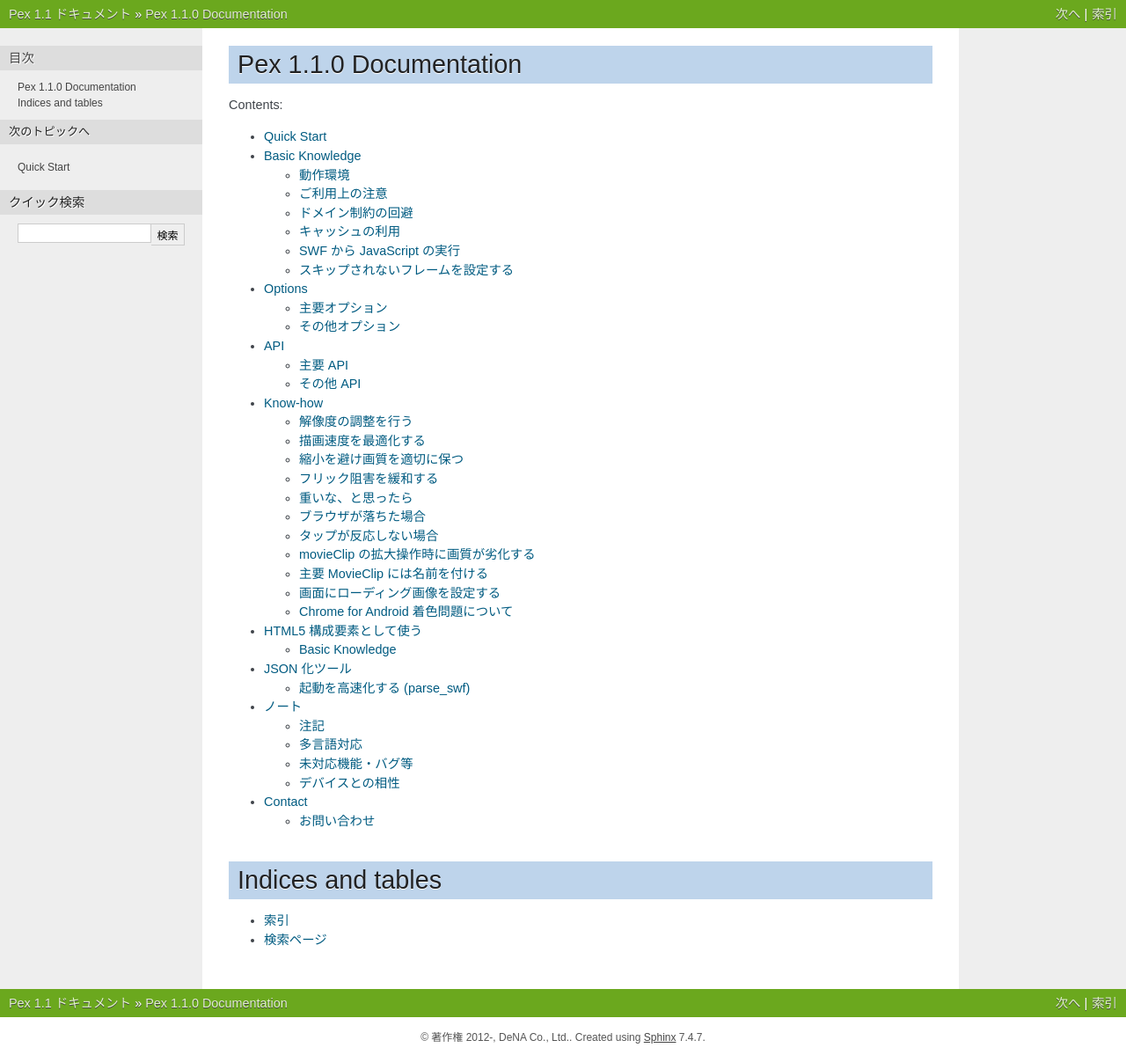
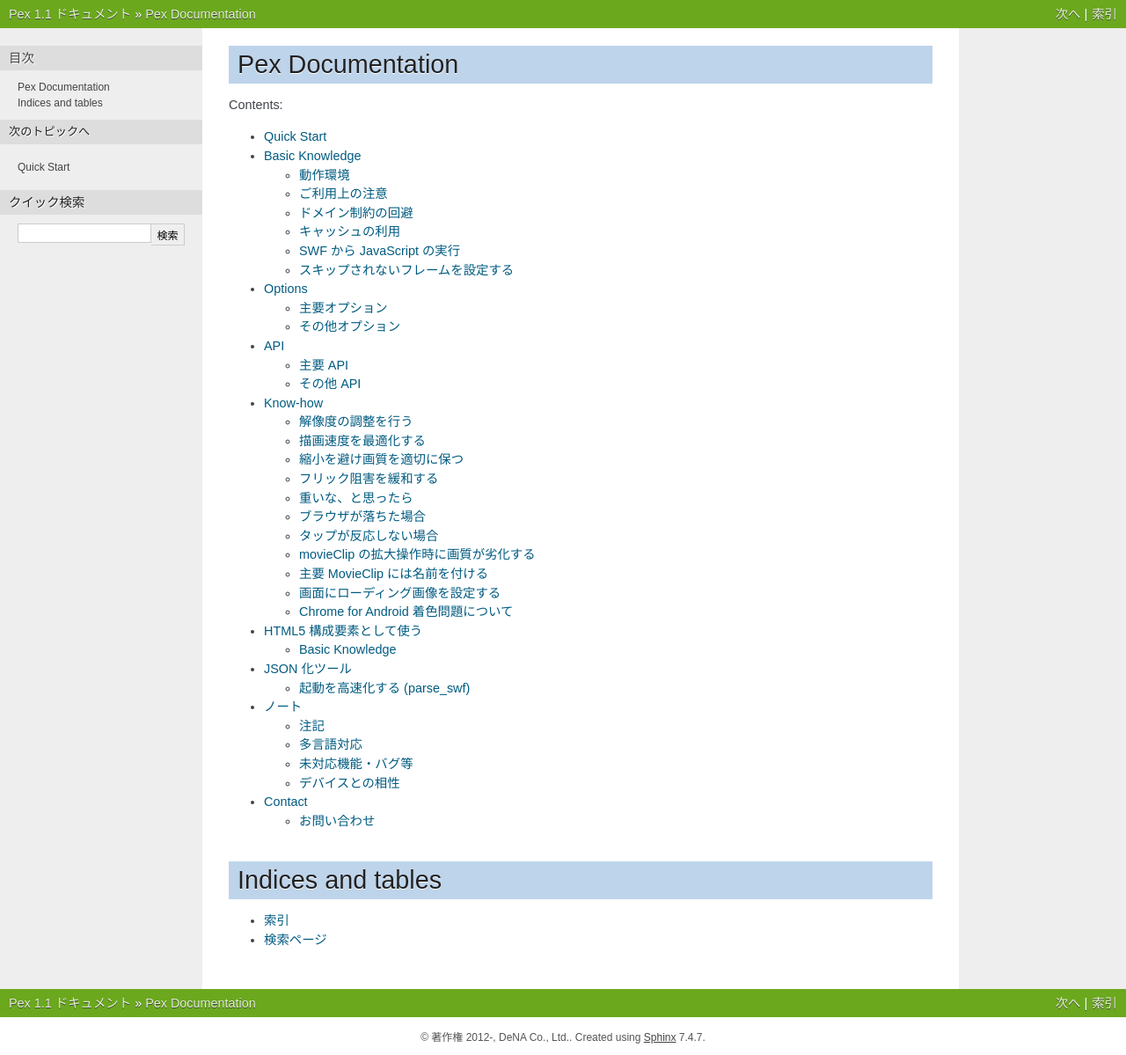
Before and after one commit to PexJS/PexJS-Documentation, a Sphinx documentation site: the page built from source/index.rst, in a window 1280 px wide. Shown: the whole page at 88% size. Built offline with Sphinx 7.4.7, drawn with Linux system fonts in a browser that asks for light colours.

Commit message:
strip version number

```diff
--- a/source/index.rst
+++ b/source/index.rst
@@ -3,7 +3,7 @@
    You can adapt this file completely to your liking, but it should at least
    contain the root `toctree` directive.
 
-Pex 1.1.0 Documentation
+Pex Documentation
 =======================
 
 Contents:
```
